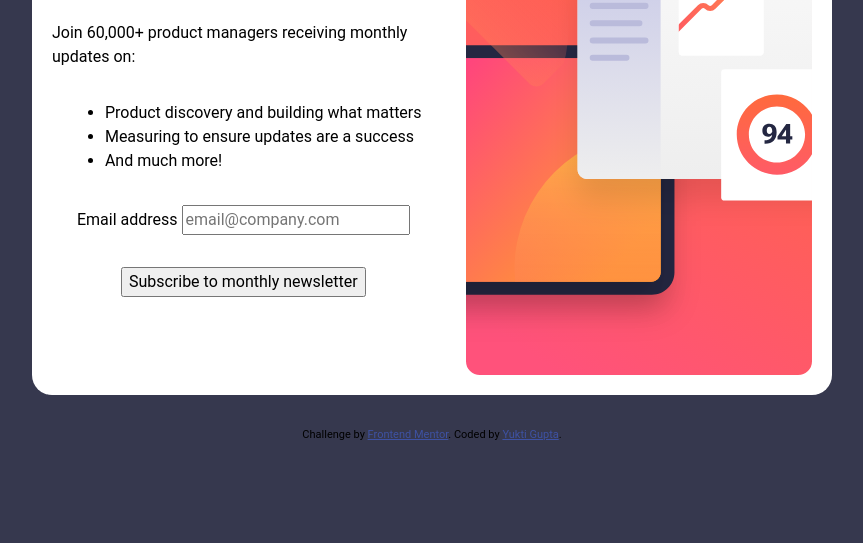
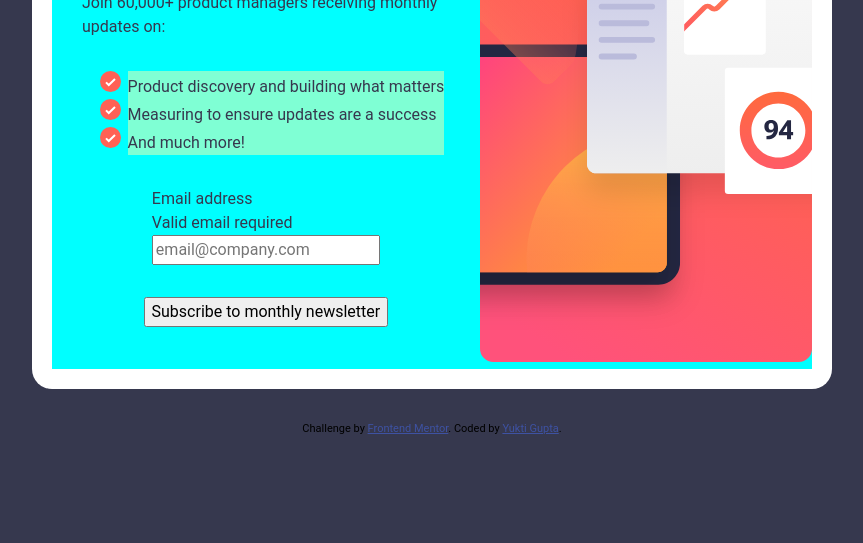
Before and after one commit to yMeeraki/newsletter-sign-up-with-success-message, a plain HTML site: page index.html in a window 1280 px wide. Shown: the part 257-800 px from the top of the page, without its empty margins (208-1071 px from the left). Drawn offline with Linux system fonts and the light colour scheme.

Commit message:
Updated Styling

```diff
--- a/index.html
+++ b/index.html
@@ -33,6 +33,7 @@
 
           <div>
             <label for="email">Email address</label>
+            <p>Valid email required</p>
             <input type="email" id="email" placeholder="email@company.com"/>
           </div>
 
--- a/stylesheet.css
+++ b/stylesheet.css
@@ -15,28 +15,37 @@ body{
 
 }
 
+p{
+  font-size: 16px;
+}
+
 /*Styling of card*/
 .card{
     background-color: hsl(0, 0%, 100%);
 
     max-width: 50rem;
 
+    color:hsl(235, 18%, 26%);
 
     border-radius: 20px;
     padding: 20px;
+
+    align-items: flex-start;
 }
 
 /*Styling of Content*/
 .content{
   display: flex;
 
-  gap: 2rem;
+  background-color: aqua;
+
 }
 
 @media (max-width: 1024px){
   .content{
     flex-direction: column-reverse;
     max-width: 20rem;
+    gap:2rem;
   }
 }
 
@@ -45,13 +54,27 @@ body{
 .sign-up{
   display: flex;
   flex-direction: column;
-
+  padding: 30px;
   gap:2rem;
 
   justify-content: center;
   align-items: center;
+
+
 }
 
+.sign-up p{
+ text-align: left;
+}
+
+.sign-up li{
+  list-style: none;
+  list-style-image: url("./assets/images/icon-list.svg");
+
+  background-color: aquamarine;
+  text-align: left;
+
+}
 
 
 /*success-message-start*/
@@ -89,7 +112,7 @@ body{
     5. Improve media defaults
   */
   img, picture, video, canvas, svg {
-    display: block;
+
     max-width: 100%;
   }
 
```
